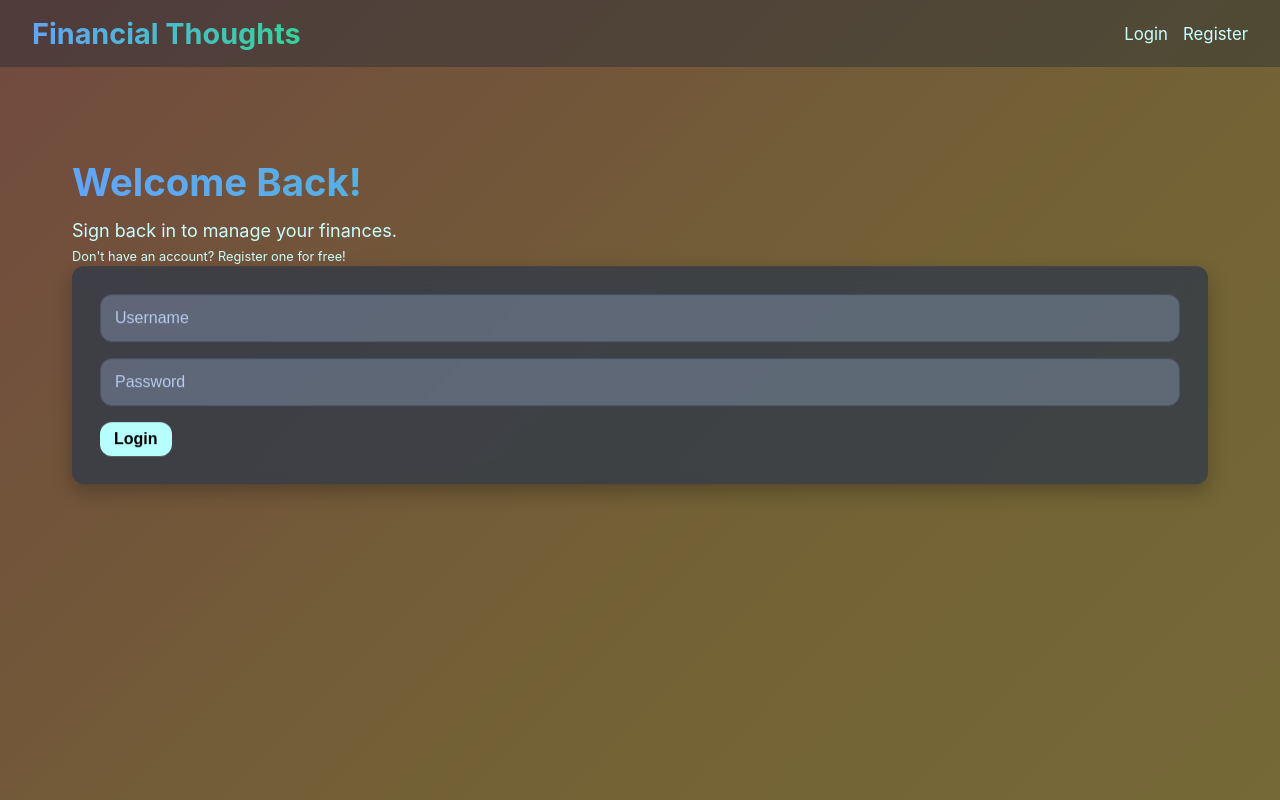
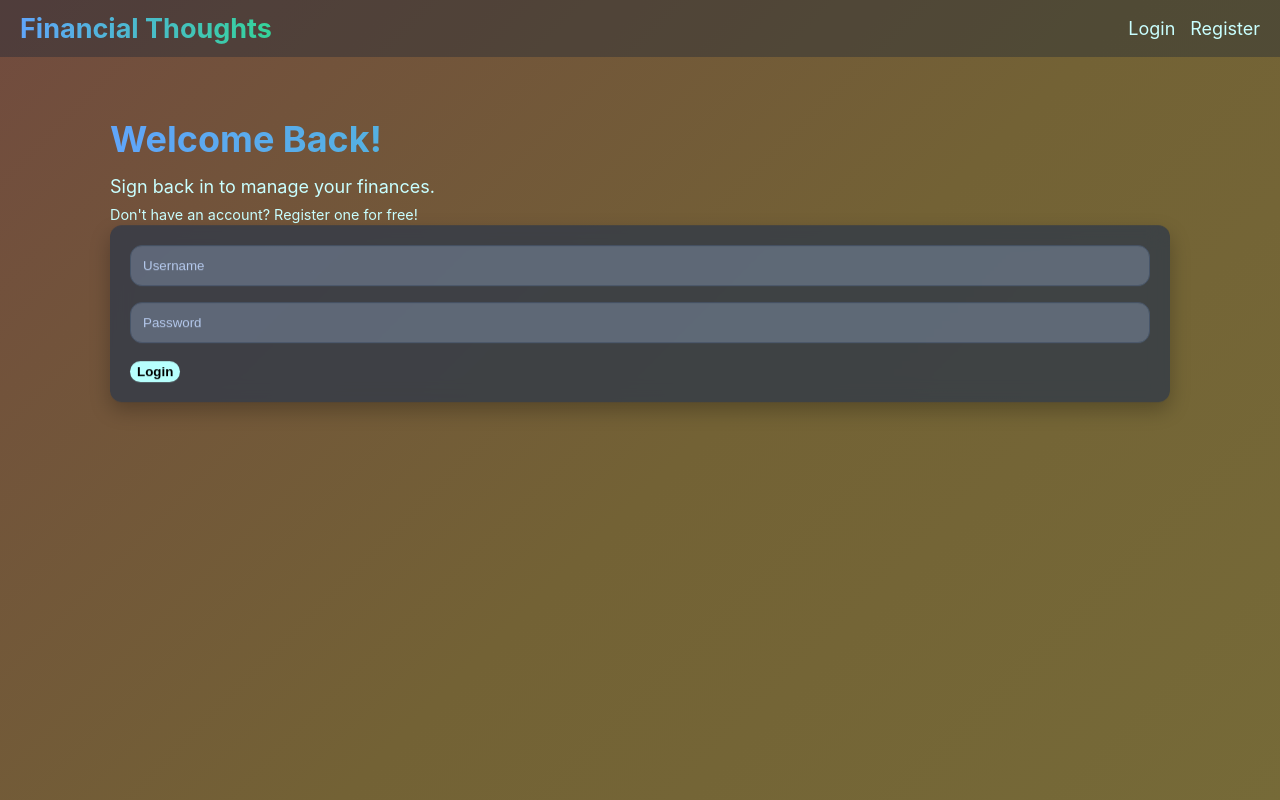
Before and after one commit to rrayr/capstone-project, a React (Vite) app in the folder financial-thoughts/frontend/: page /login in a window 1280 px wide. Built offline with nearby package versions, Linux system fonts and the light colour scheme; no server answers.

Commit message:
finishing desktop css

```diff
--- a/financial-thoughts/frontend/src/styles/global.css
+++ b/financial-thoughts/frontend/src/styles/global.css
@@ -514,44 +514,12 @@ input[type="date"] {
   margin-bottom: 0.3rem;
 }
 
+html {
+  font-size: 16px;
+}
+
 @media (min-width: 1024px) {
-  body {
+  html {
     font-size: 18px;
   }
-
-  .page {
-    max-width: 1200px;
-    padding: 32px;
-    margin: 60px auto;
-  }
-
-  h1 {
-    font-size: 2.4rem;
-  }
-
-  h2 {
-    font-size: 1.8rem;
-  }
-
-  .card {
-    padding: 28px;
-  }
-
-  .btn {
-    padding: 8px 14px;
-    font-size: 1rem;
-  }
-
-  .input {
-    padding: 14px;
-    font-size: 1rem;
-  }
-
-  .navbar {
-    padding: 16px 32px;
-  }
-
-  .nav-links a {
-    font-size: 1.05rem;
-  }
 }
```
